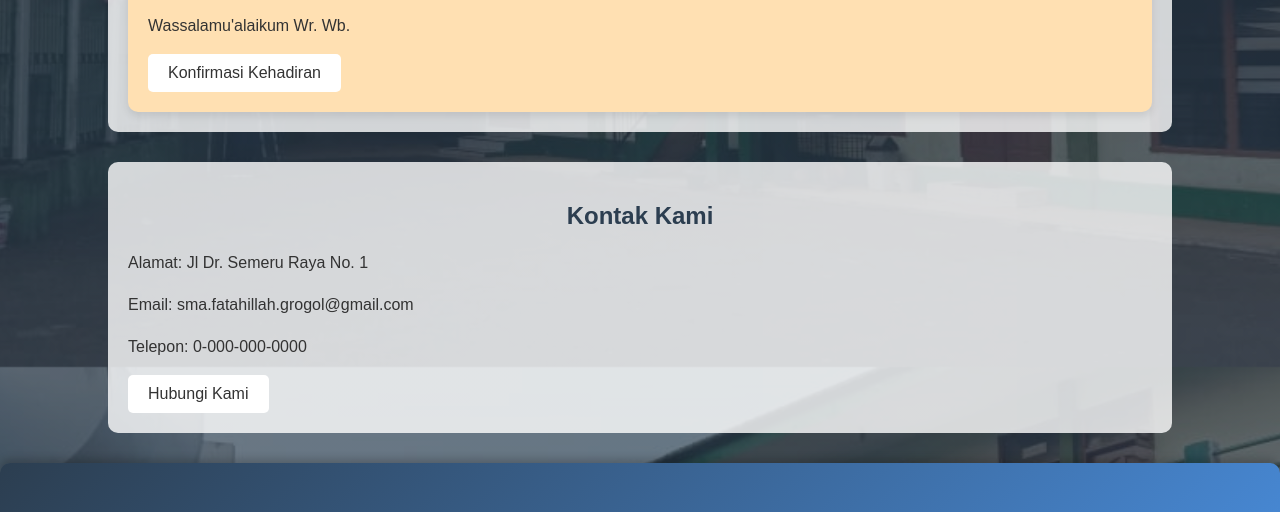
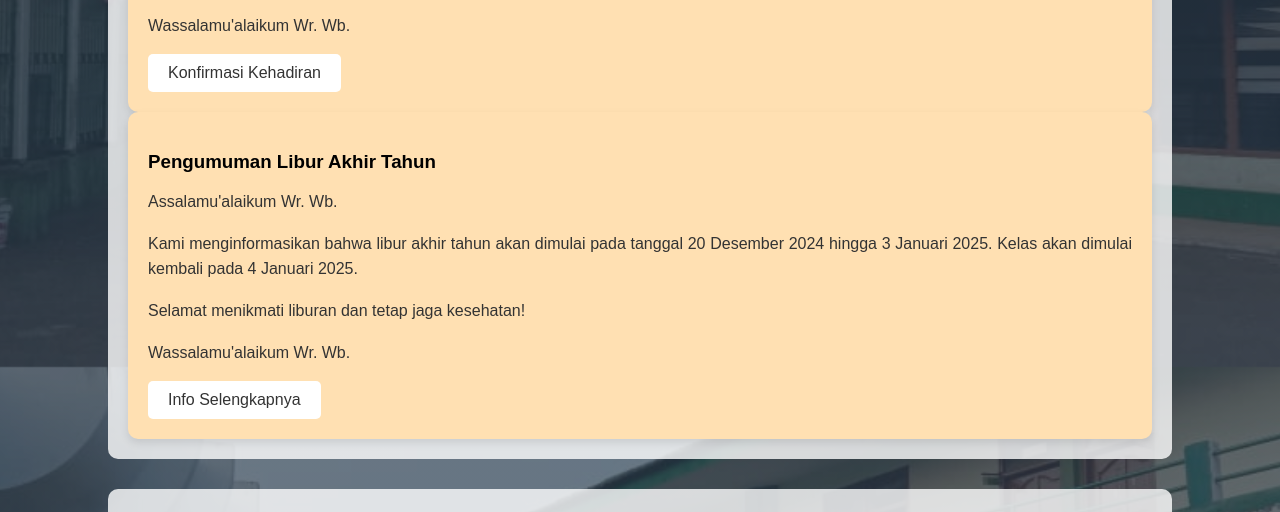
Before and after one commit to imron26052002/eraporkm2024, a plain HTML site: page index.html in a window 1280 px wide. Shown: the part 1233-1745 px from the top of the page. Drawn offline with Linux system fonts and the light colour scheme.

Commit message:
index.html

```diff
--- a/index.html
+++ b/index.html
@@ -56,8 +56,19 @@
                 <p>Wassalamu'alaikum Wr. Wb.</p>
                 <a href="mailto:sma.fatahillah.grogol@gmail.com" class="cta-button">Konfirmasi Kehadiran</a>
             </div>
+
+            <!-- Pengumuman Tambahan -->
+            <div class="announcement">
+                <h3>Pengumuman Libur Akhir Tahun</h3>
+                <p>Assalamu'alaikum Wr. Wb.</p>
+                <p>Kami menginformasikan bahwa libur akhir tahun akan dimulai pada tanggal 20 Desember 2024 hingga 3 Januari 2025. Kelas akan dimulai kembali pada 4 Januari 2025.</p>
+                <p>Selamat menikmati liburan dan tetap jaga kesehatan!</p>
+                <p>Wassalamu'alaikum Wr. Wb.</p>
+                <a href="mailto:sma.fatahillah.grogol@gmail.com" class="cta-button">Info Selengkapnya</a>
+            </div>
         </div>
     </section>
+
     <section id="kontak" class="fade-in">
         <div class="container">
             <h2>Kontak Kami</h2>
```
